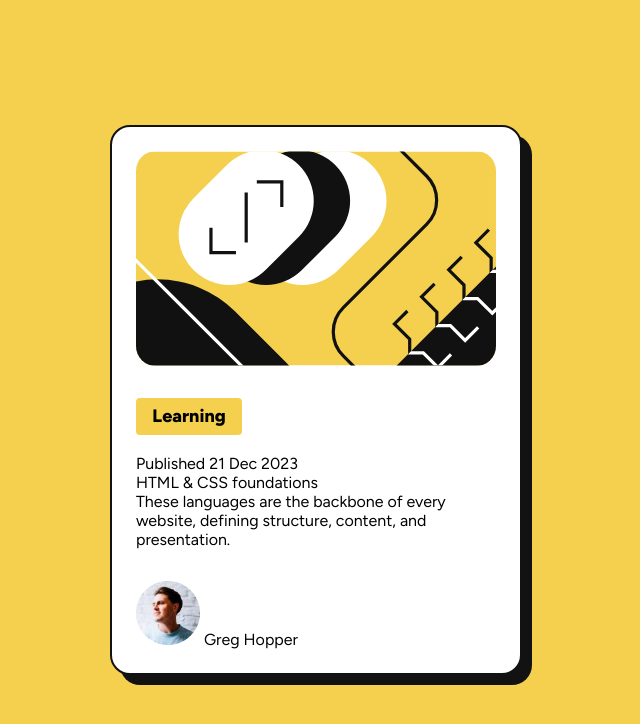
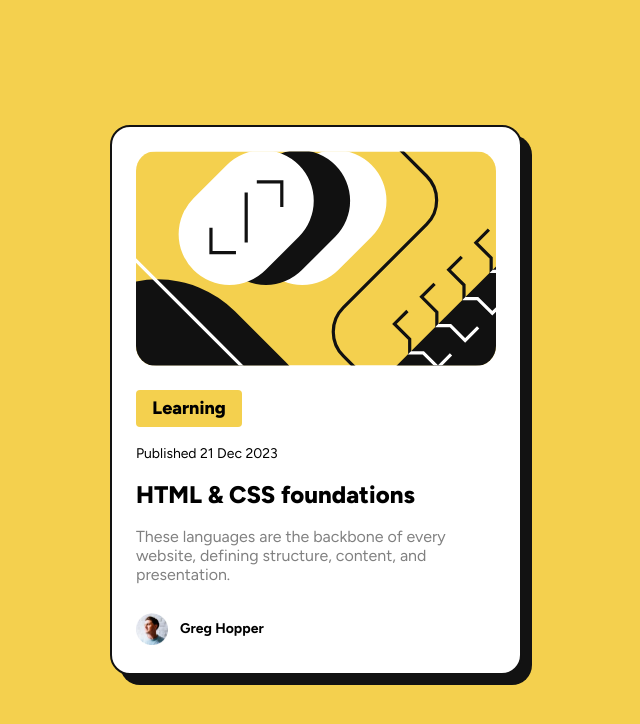
Before and after one commit to BuraYu/BlogPreviewCard, a plain HTML site: page index.html in a window 1280 px wide. Shown: the whole page, without its empty margins (324-964 px from the left). Drawn offline with Linux system fonts and the light colour scheme.

Commit message:
finished blog-cart-container scss

```diff
--- a/assets/css/style.scss
+++ b/assets/css/style.scss
@@ -2,6 +2,8 @@ $primary-color: hsl(47, 88%, 63%);
 $neutral-white: hsl(0, 0%, 100%);
 $neutral-grey: hsl(0, 0%, 50%);
 $neutral-black: hsl(0, 0%, 7%);
+
+$layout-breakpoint-mobile: 375px;
 
 @mixin flexCenter {
   display: flex;
@@ -9,7 +11,7 @@ $neutral-black: hsl(0, 0%, 7%);
   align-items: center;
 }
 
-@import url("https://fonts.googleapis.com/css2?family=Figtree:ital,wght@0,300..900;1,300..900&family=Poppins:wght@200;300;400;500;600;700&family=Rubik:wght@400;500;700&display=swap");
+@import url('https://fonts.googleapis.com/css2?family=Figtree:ital,wght@0,300..900;1,300..900&family=Poppins:wght@200;300;400;500;600;700&family=Rubik:wght@400;500;700&display=swap');
 
 * {
   margin: 0;
@@ -44,7 +46,8 @@ body {
   .blog-cart-container {
     display: flex;
     flex-direction: column;
-    justify-content: space-around;
+    justify-content: space-between;
+    height: 100%;
 
     .card-category {
       @include flexCenter();
@@ -59,16 +62,36 @@ body {
       text-align: center;
     }
     .card-publishing-date {
+      font-size: 14px;
+      font-weight: 400;
     }
     .card-title {
+      font-size: 24px;
+      font-weight: 800;
+      transition: color 0.4s ease-in-out;
+      &:hover {
+        color: $primary-color;
+        cursor: pointer;
+      }
     }
     p {
+      font-size: 16px;
+      font-weight: 400;
+      color: $neutral-grey;
     }
   }
   .info-author {
+    display: flex;
+    justify-content: start;
+    align-items: center;
     .img-author {
+      width: 32px;
+      height: 32px;
     }
     .author {
+      padding: 12px;
+      font-weight: 700;
+      font-size: 14px;
     }
   }
 }
--- a/index.html
+++ b/index.html
@@ -22,7 +22,7 @@
         class="img-article"
       />
       <div class="blog-cart-container">
-        <span class="card-category">Learning</span><br />
+        <span class="card-category">Learning</span>
         <span class="card-publishing-date">Published 21 Dec 2023</span>
         <span class="card-title">HTML & CSS foundations</span>
         <p>
@@ -31,7 +31,11 @@
         </p>
       </div>
       <div class="info-author">
-        <img src="./assets/images/image-avatar.webp" alt="" class="img-author"/>
+        <img
+          src="./assets/images/image-avatar.webp"
+          alt=""
+          class="img-author"
+        />
         <span class="author">Greg Hopper</span>
       </div>
     </main>
```
Also changed, not shown: assets/css/style.css, 1 other file.
